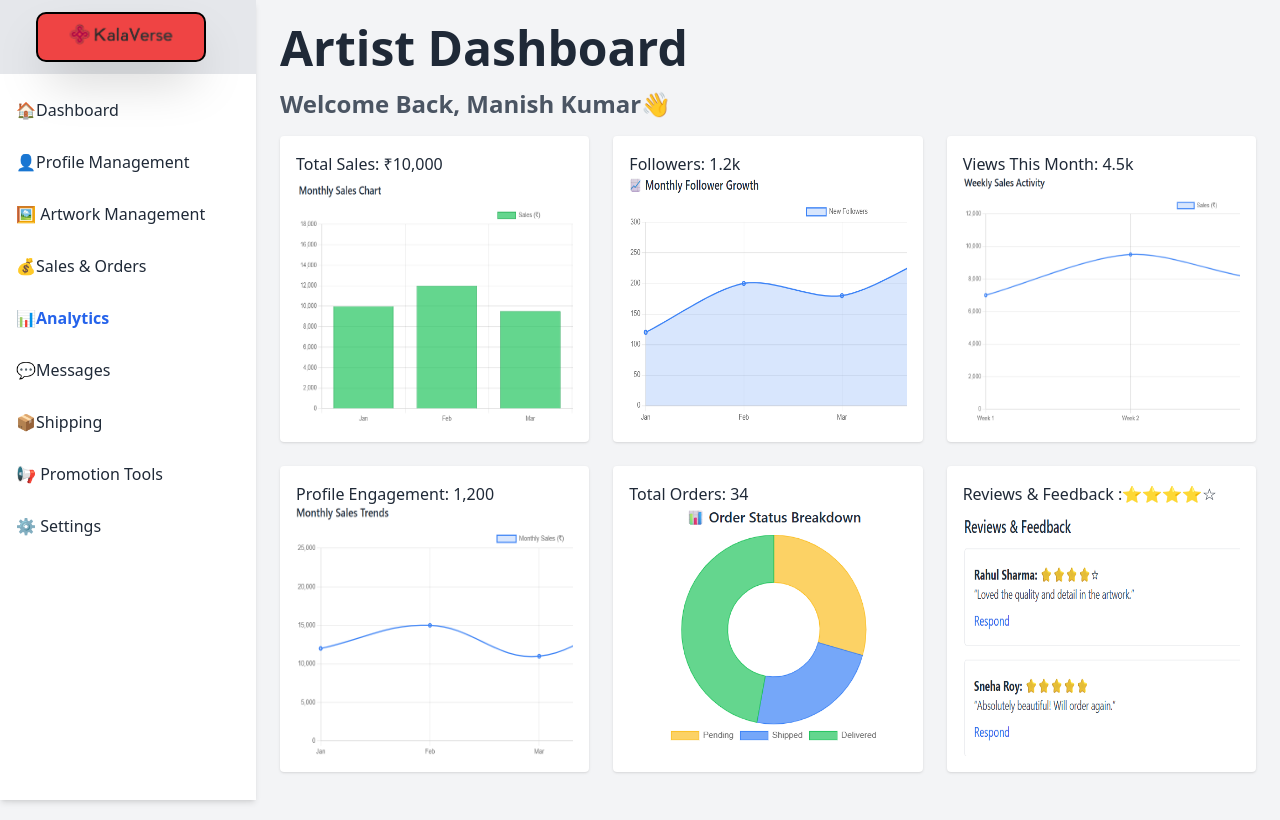
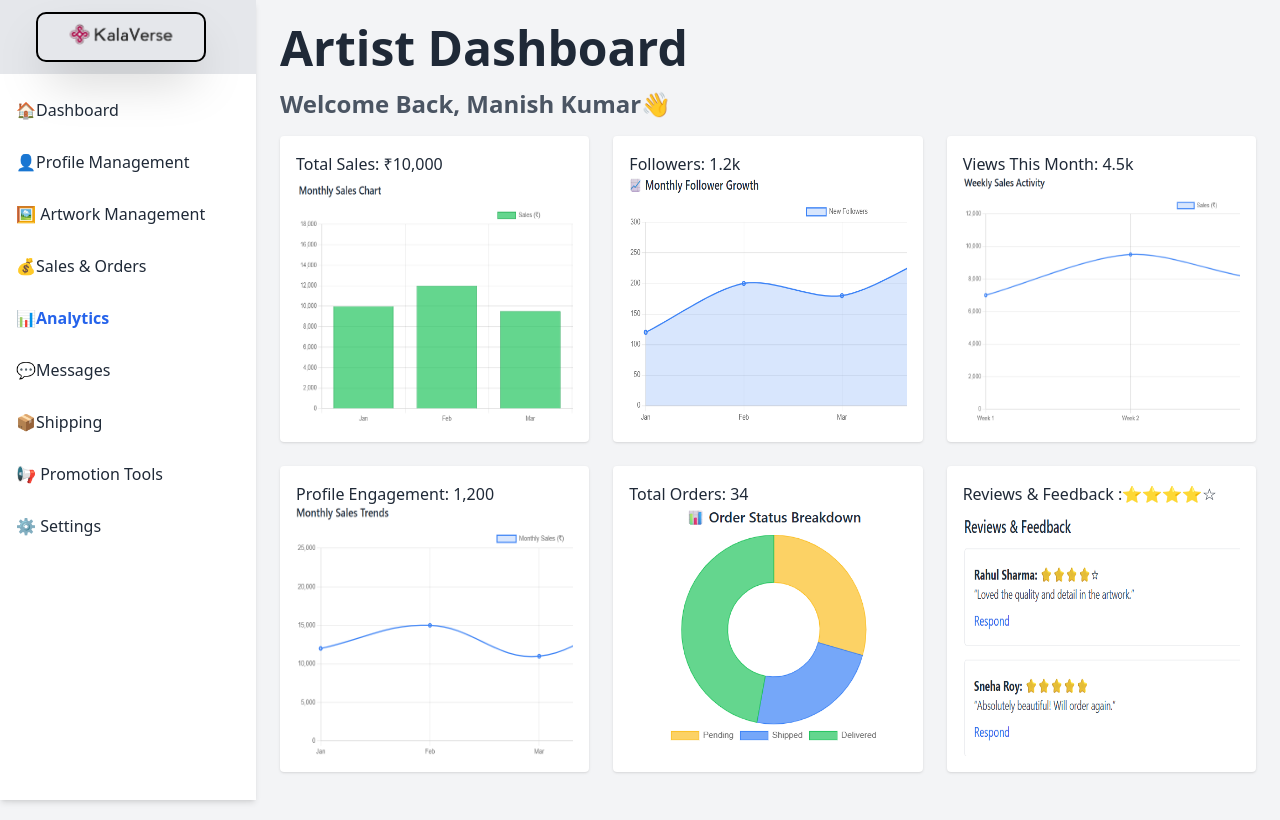
Before and after one commit to gauravsingh1281/The-Artist-Alley, a website: page src/user_dashboard.html in a window 1280 px wide. Drawn offline with nearby package versions, Linux system fonts and the light colour scheme.

Commit message:
Update user_dashboard.html

```diff
--- a/src/user_dashboard.html
+++ b/src/user_dashboard.html
@@ -15,7 +15,7 @@
     <!-- Fixed Sidebar -->
     <aside class="w-64 h-screen bg-white shadow-md fixed top-0 left-0 z-10 overflow-y-auto">
       <div class="p-3 bg-gray-200 ">
-        <img class="bg-red-500 w-[170px] h-[50px] shadow-2xl ml-6 object-cover rounded-[10px] border-[2px] border-black"
+        <img class=" w-[170px] h-[50px] shadow-2xl ml-6 object-cover rounded-[10px] border-[2px] border-black"
           src="./images/logo.png" alt="">
       </div>
       <nav class="p-4 space-y-3">
```
